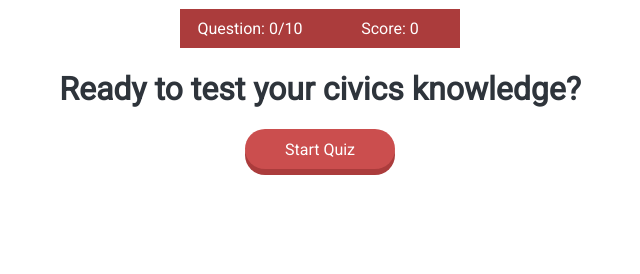
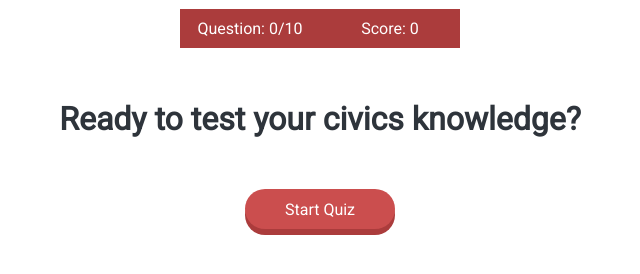
Before and after one commit to marinaplopeanu/quiz_app, a plain HTML site: page index.html in a window 1280 px wide. Shown: the part 332-606 px from the top of the page, without its empty margins (320-960 px from the left). Drawn offline with nearby package versions, Linux system fonts and the light colour scheme.

Commit message:
Update index.html

```diff
--- a/index.html
+++ b/index.html
@@ -24,7 +24,7 @@
 
   <main role="main" class="landing-page">
     <div class="start">
-      <h1>Ready to test your civics knowledge?</h1>
+      <h1 class="title">Ready to test your civics knowledge?</h1>
       <button type="submit" class="btn-ready btn">Start Quiz</button>
     </div>
 
```
